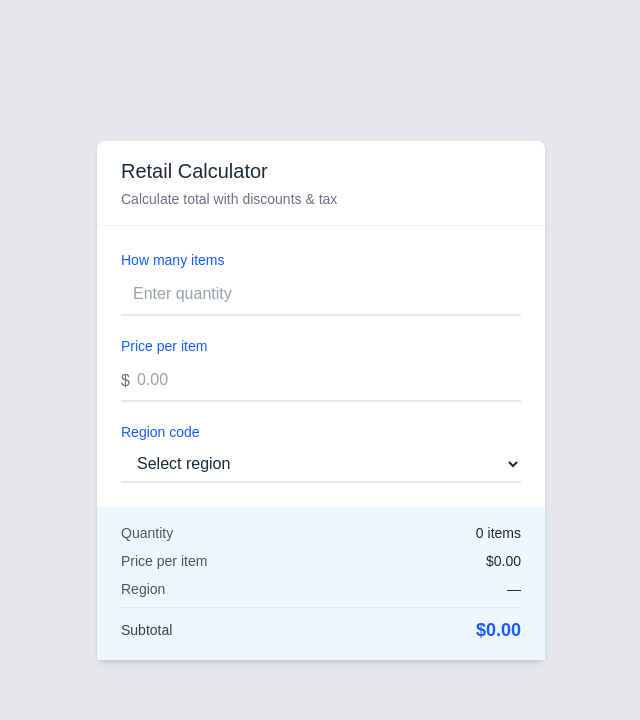
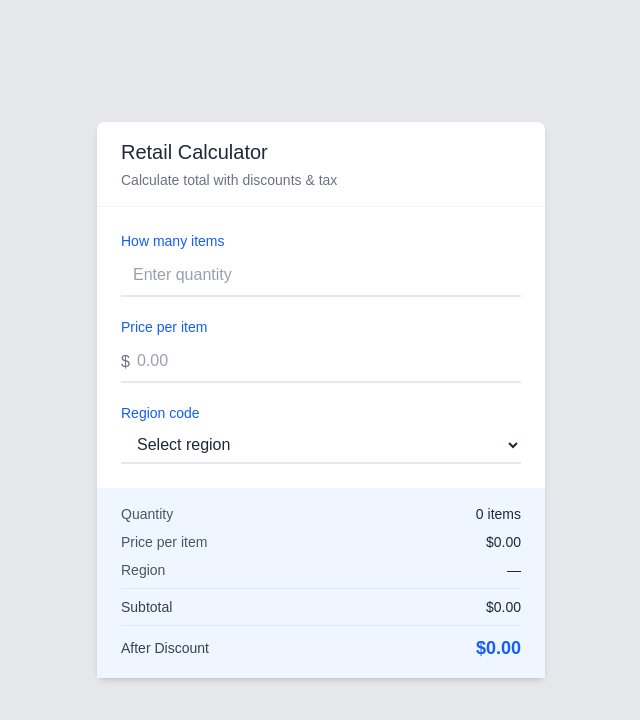
Before and after one commit to mukeshyadav-cdac/retail-calculator, a Next.js app: page / in a window 1280 px wide. Shown: the top 720 px of the page, without its empty margins (319-959 px from the left). Built offline with nearby package versions, Linux system fonts and the light colour scheme.

Commit message:
implemented discount rate logic.

```diff
--- a/app/components/RetailCalculator.tsx
+++ b/app/components/RetailCalculator.tsx
@@ -9,6 +9,19 @@ const REGIONS = [
   { code: "CHC", name: "Christchurch" },
   { code: "TAS", name: "Tasman" },
 ];
+
+const DISCOUNT_TIERS = [
+  { threshold: 50000, rate: 0.15 },
+  { threshold: 10000, rate: 0.10 },
+  { threshold: 7000, rate: 0.07 },
+  { threshold: 5000, rate: 0.05 },
+  { threshold: 1000, rate: 0.03 },
+];
+
+const getDiscountRate = (subtotal: number): number => {
+  const tier = DISCOUNT_TIERS.find((t) => subtotal >= t.threshold);
+  return tier ? tier.rate : 0;
+};
 
 export default function RetailCalculator() {
   const [quantity, setQuantity] = useState<number | "">("");
@@ -40,6 +53,9 @@ export default function RetailCalculator() {
   };
 
   const subtotal = (quantity || 0) * (price || 0);
+  const discountRate = getDiscountRate(subtotal);
+  const discountAmount = subtotal * discountRate;
+  const discountedPrice = subtotal - discountAmount;
 
   return (
     <div className="w-full max-w-md mx-auto">
@@ -136,8 +152,24 @@ export default function RetailCalculator() {
           </div>
           <div className="flex justify-between items-center pt-2 border-t border-blue-100">
             <span className="text-sm font-medium text-gray-700">Subtotal</span>
+            <span className="text-sm font-medium text-gray-800">
+              ${subtotal.toFixed(2)}
+            </span>
+          </div>
+          {discountRate > 0 && (
+            <div className="flex justify-between items-center">
+              <span className="text-sm text-green-600">
+                Discount ({(discountRate * 100).toFixed(0)}%)
+              </span>
+              <span className="text-sm font-medium text-green-600">
+                -${discountAmount.toFixed(2)}
+              </span>
+            </div>
+          )}
+          <div className="flex justify-between items-center pt-2 border-t border-blue-100">
+            <span className="text-sm font-medium text-gray-700">After Discount</span>
             <span className="text-lg font-semibold text-blue-600">
-              ${subtotal.toFixed(2)}
+              ${discountedPrice.toFixed(2)}
             </span>
           </div>
         </div>
```
Also changed, not shown: 1 other file (tests, documents, lock files or other folders).
